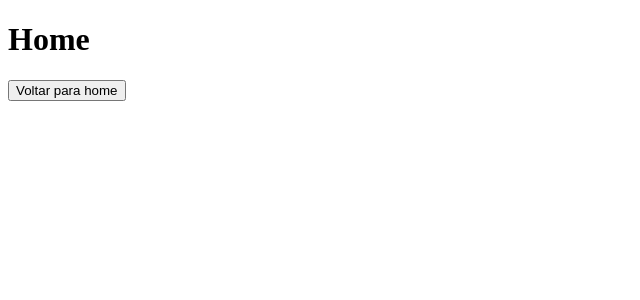
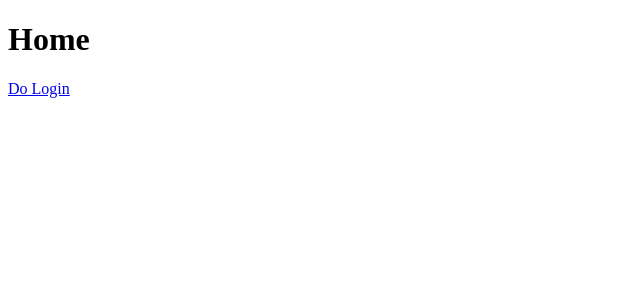
Before and after one commit to AltherLago/dio-clone-react, a React (Create React App) app: page /dio-clone-react in a window 1280 px wide. Shown: the top 300 px of the page, without its empty margins (0-640 px from the left). Built offline with nearby package versions, Linux system fonts and the light colour scheme.

Commit message:
creates links

```diff
--- a/src/App.js
+++ b/src/App.js
@@ -1,5 +1,3 @@
-// import React from "react";
-
 import {
     BrowserRouter as Router,
     Routes,
--- a/src/pages/home/index.jsx
+++ b/src/pages/home/index.jsx
@@ -1,8 +1,10 @@
+import { Link } from "react-router-dom"
+
 const Home = () => {
   return(
         <>
             <h1>Home</h1>
-            <button>Voltar para home</button>
+            <Link to="/dio-clone-react/login">Do Login</Link>
         </>
 
   )
--- a/src/pages/login/index.jsx
+++ b/src/pages/login/index.jsx
@@ -1,8 +1,10 @@
+import { Link } from "react-router-dom"
+
 const Login = () => {
     return(
         <>
             <h1>Login</h1>
-            <button>Voltar para home</button>
+            <Link to="/dio-clone-react/">Back to Home</Link>
         </>
     )
 }
```
